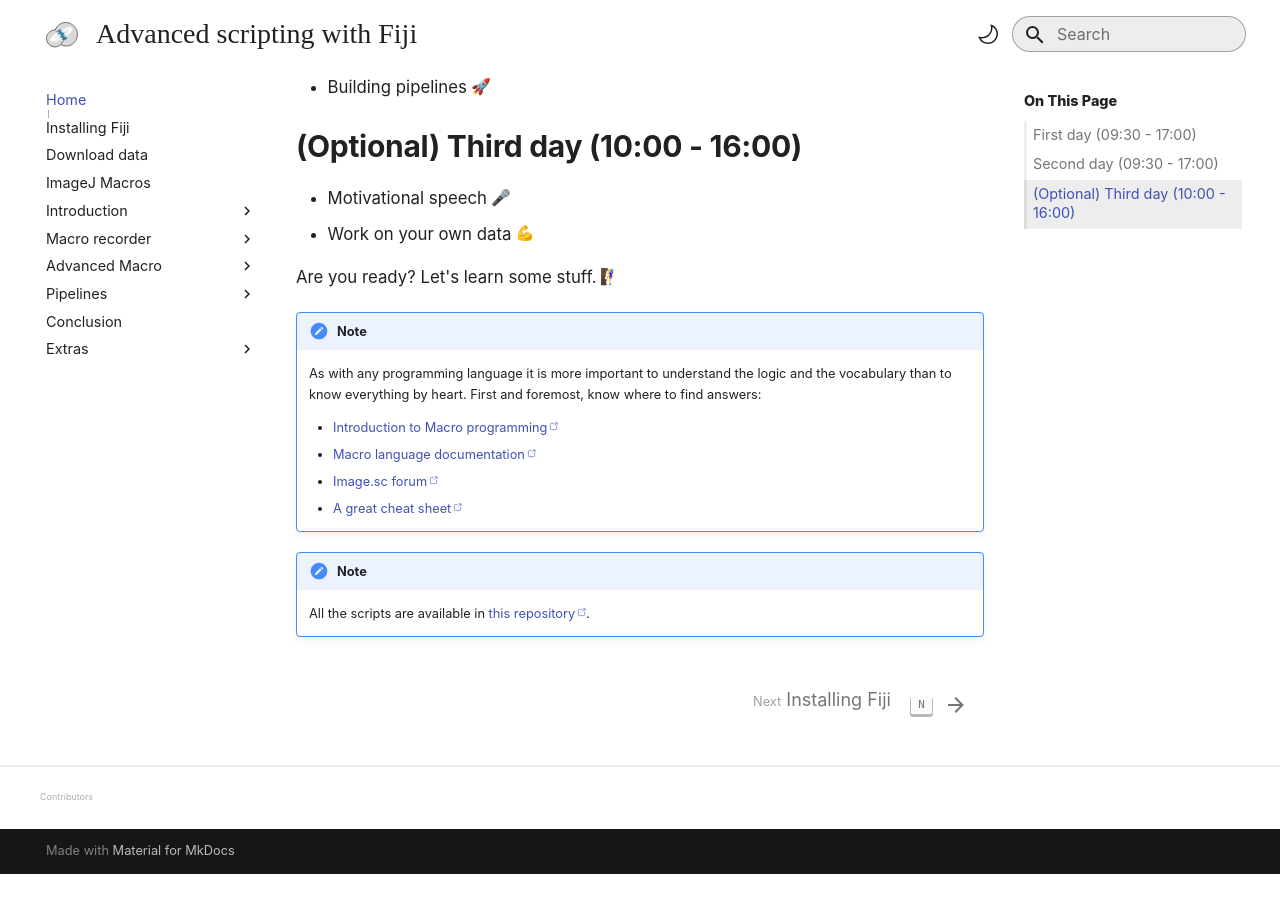
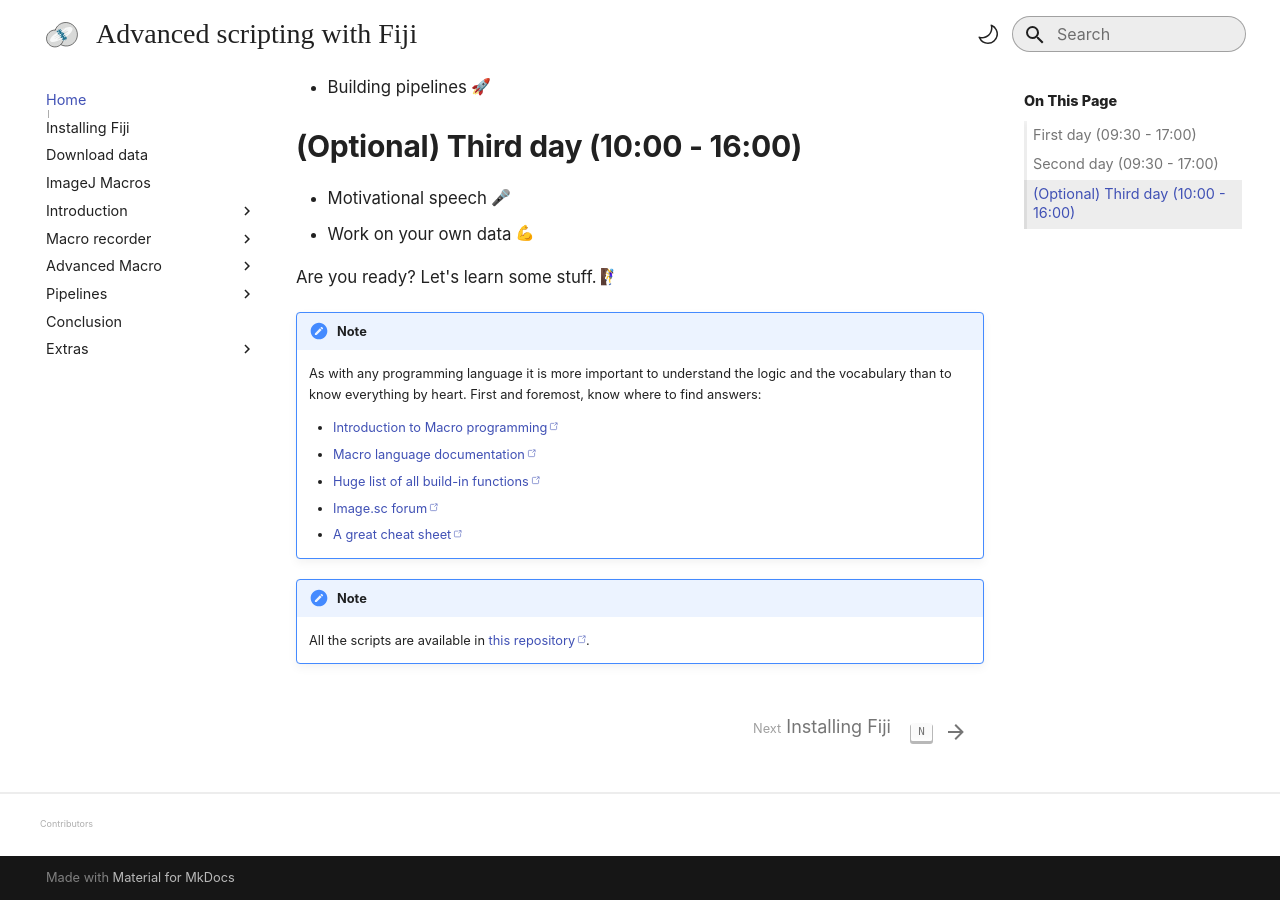
Before and after one commit to nobias-fht/advanced-scripting, an MkDocs documentation site: the page built from docs/index.md, in a window 1280 px wide and 900 px high, scrolled down 649 px. Built offline with MkDocs 1.6.1 and Material for MkDocs 9.7.7, drawn with Linux system fonts in a browser that asks for light colours; emoji names are drawn with the system emoji font; before the commit the page ends 1523 px from its top, so only the background shows below that.

Commit message:
Update links

```diff
--- a/docs/index.md
+++ b/docs/index.md
@@ -35,7 +35,8 @@ Are you ready? Let's learn some stuff. :woman_climbing:
     foremost, know where to find answers:
 
     - [Introduction to Macro programming](https://imagej.net/scripting/macro)
-    - [Macro language documentation](https://imagej.nih.gov/ij/developer/macro/macros.html)
+    - [Macro language documentation](https://imagej.net/ij/developer/macro/macros.html)
+    - [Huge list of all build-in functions](https://wsr.imagej.net/developer/macro/functions.html)
     - [Image.sc forum](https://image.sc)
     - [A great cheat sheet](https://www.biodip.de/w/images/0/00/ImageJ_macro_cheatsheet.pdf)
 
```
